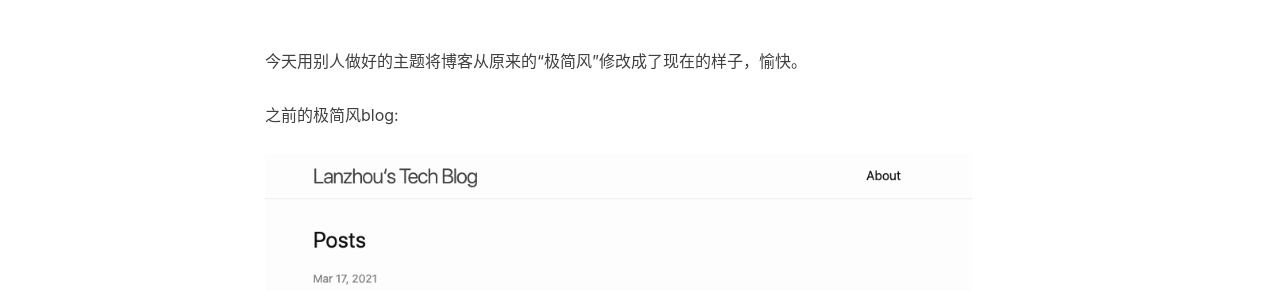
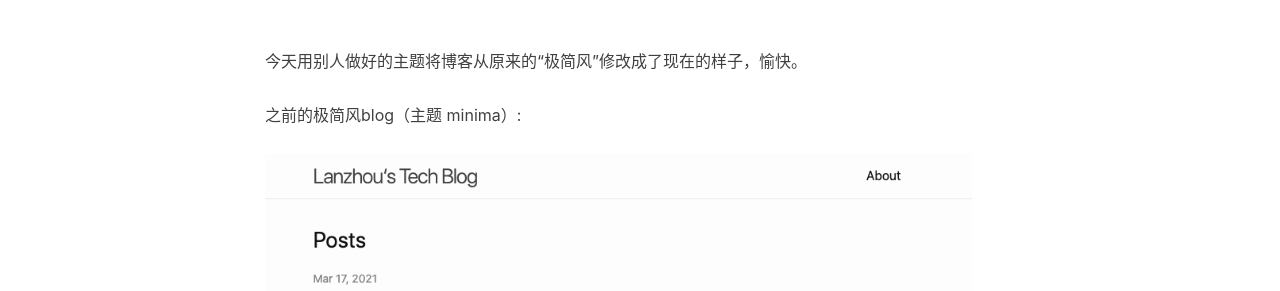
Before and after one commit to Lanzhou-J/Lanzhou-J.github.io, a Jekyll site: the page built from _posts/2021-03-20-improve-jekyll-blog.md, in a window 1280 px wide and 900 px high, scrolled down 364 px. Shown: the part 155-446 px from the top of the window. Built offline with Jekyll 4.4.1, drawn with Linux system fonts in a browser that asks for light colours; nearby versions of some CDN libraries; comment, search, counter and statistics services are not loaded; some of the changed lines change nothing that is shown.

Commit message:
modified config and new post

```diff
--- a/_config.yml
+++ b/_config.yml
@@ -23,6 +23,7 @@ twitter_username:  lanzhou99
 # Build settings
 # from 2016, 'pygments' is unsupported on GitHub Pages. Use 'rouge' for highlighting instead.
 highlighter: rouge
+# permalink style: date, pretty, none.
 permalink: pretty
 paginate: 10
 exclude: ["less","node_modules","Gruntfile.js","package.json","README.md"]
@@ -48,10 +49,10 @@ kramdown:
 # Disqus settings
 #disqus_username: _your_disqus_short_name_
 
-# Duoshuo settings
-duoshuo_username: huxblog
-# Share component is depend on Comment so we can NOT use share only.
-duoshuo_share: true                     # set to false if you want to use Comment without Sharing
+# # Duoshuo settings
+# duoshuo_username: huxblog
+# # Share component is depend on Comment so we can NOT use share only.
+# duoshuo_share: true                     # set to false if you want to use Comment without Sharing
 
 
 
--- a/_posts/2021-03-20-improve-jekyll-blog.md
+++ b/_posts/2021-03-20-improve-jekyll-blog.md
@@ -12,7 +12,7 @@ tags:
 ---
 
 今天用别人做好的主题将博客从原来的“极简风”修改成了现在的样子，愉快。<br><br>
-之前的极简风blog:
+之前的极简风blog（主题 minima）:
 ![simple-blog](/img/in-post/post-js-version/simple-blog.png)
 感觉现在像装修过的样子：
 ![new-blog](/img/in-post/post-js-version/new-blog.png)
```
